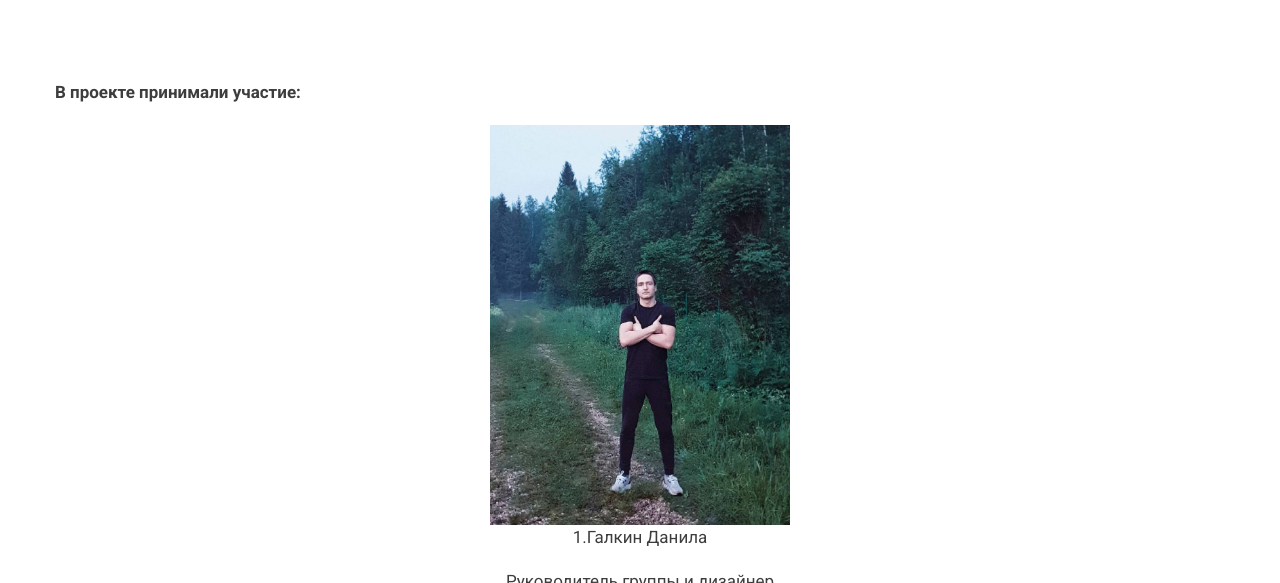
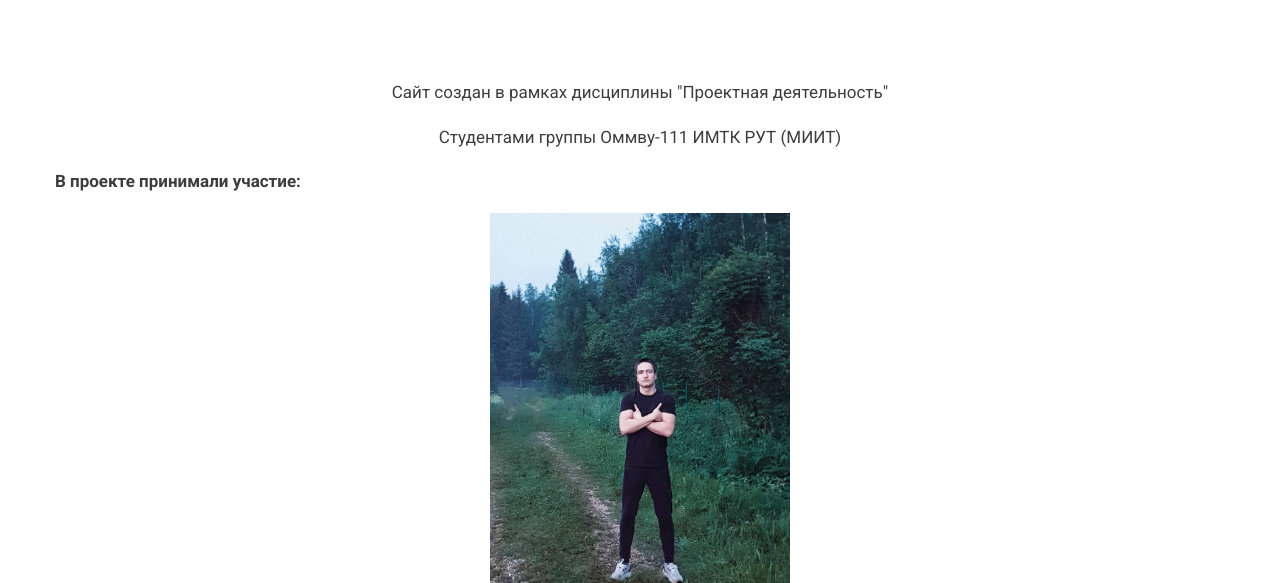
Before and after one commit to scm0070/SCM-supply-chain-management, a plain HTML site: page about.html in a window 1280 px wide. Shown: the part 217-800 px from the top of the page. Drawn offline with Linux system fonts and the light colour scheme.

Commit message:
Update about.html

```diff
--- a/about.html
+++ b/about.html
@@ -35,6 +35,8 @@
               </div>
               <div class="sub-section">
                 <div class="row">
+			<center><p>Сайт создан в рамках дисциплины "Проектная деятельность"</p>
+			<p>Студентами группы Оммву-111 ИМТК РУТ (МИИТ)</p></center>
                    <p><b>В проекте принимали участие:</b></p>
 				  <center><img src="img/dan.jpg" width="300" height="400" ></center>
 				  <center><p>1.Галкин Данила </p>
```
